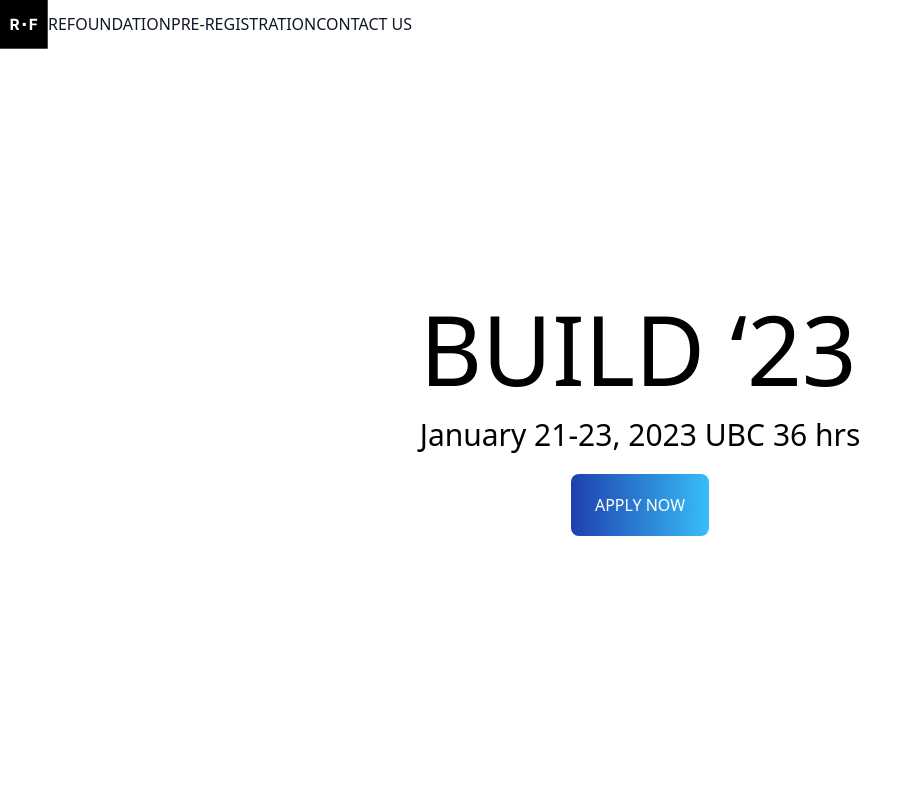
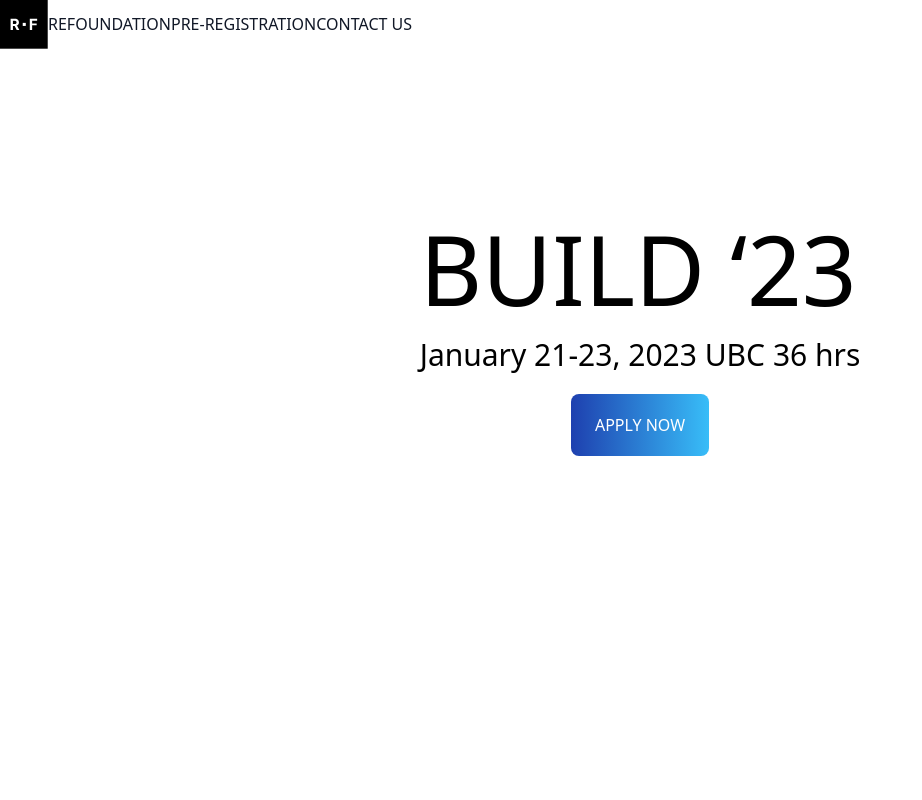
Before and after one commit to jerryq0101/BUILD-23-website, a Next.js app in the folder src/: page / in a window 1280 px wide. Shown: the top 800 px of the page, without its empty margins (0-922 px from the left). Built offline with nearby package versions, Linux system fonts and the light colour scheme.

Commit message:
title position

```diff
--- a/src/pages/index.js
+++ b/src/pages/index.js
@@ -4,7 +4,7 @@
   return (
     <div>
       <Header />
-      <div className="flex items-center justify-center h-screen pb-20">
+      <div className="flex items-center justify-center h-screen pb-60">
         <div>
           <p className="text-8xl">BUILD ‘23</p>
           <div className="text-center">
```
